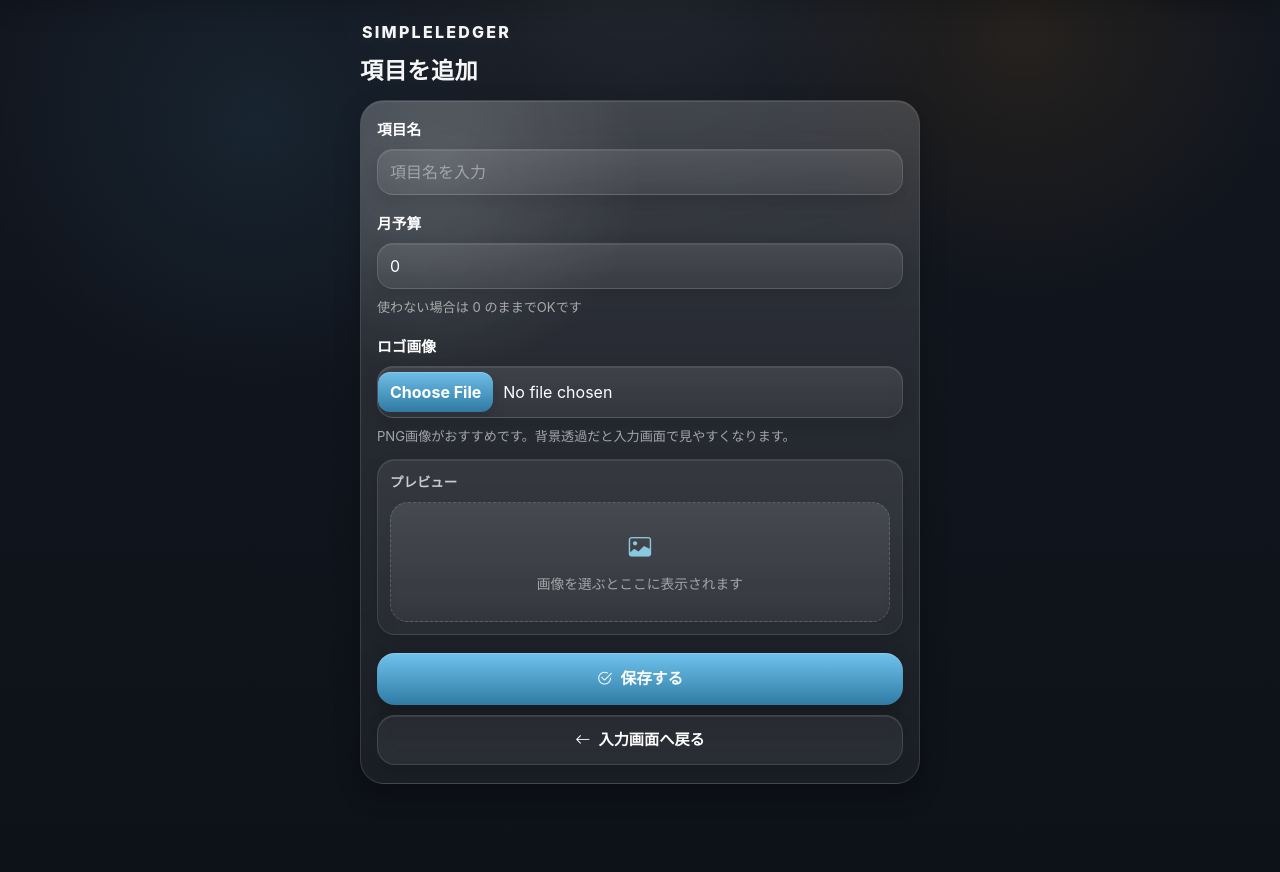
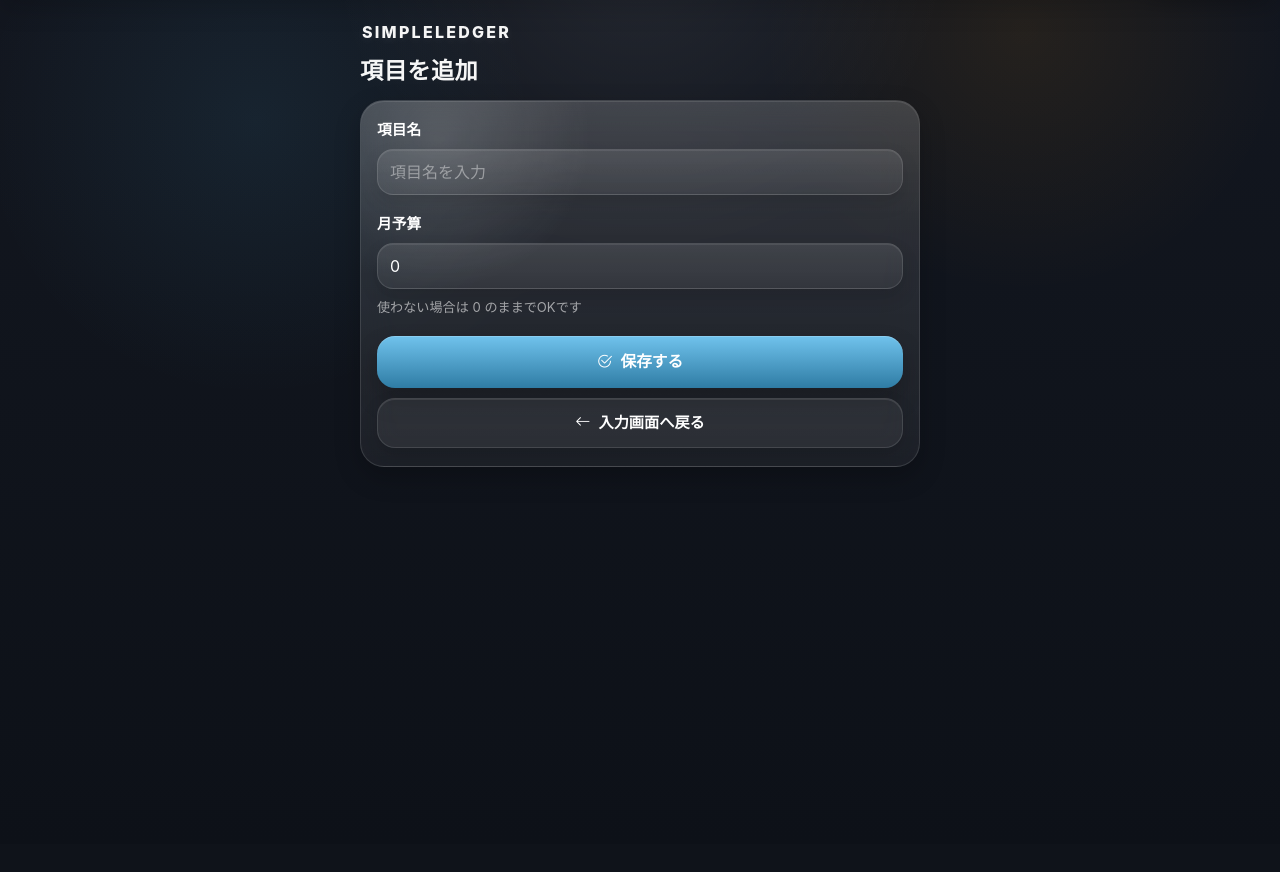
Before and after one commit to yukiakimori0317-art/simpleledger, a Django app: page /categories/add/ in a window 1280 px wide. Shown: the part 59-931 px from the top of the page. After the commit the page ends 526 px from the top, so only its background shows below. Run offline with Django 5.2, Linux system fonts and the light colour scheme; the visitor is signed in with stand-in values (Sample User, id 1); data that the repository does not hold is empty.

Commit message:
画像やめる

```diff
--- a/kakeibo/forms.py
+++ b/kakeibo/forms.py
@@ -48,7 +48,7 @@ class ExpenseEditForm(forms.ModelForm):
 class CategoryForm(forms.ModelForm):
     class Meta:
         model = Category
-        fields = ["name", "budget", "icon"]
+        fields = ["name", "budget"]
         widgets = {
             "name": forms.TextInput(attrs={
                 "class": "form-control",
@@ -60,11 +60,7 @@ class CategoryForm(forms.ModelForm):
                 "min": "0",
                 "step": "1",
             }),
-            "icon": forms.ClearableFileInput(attrs={
-                "class": "form-control",
-                "id": "id_icon",
-                "accept": "image/*",
-            }),
+
         }
 
 
--- a/kakeibo/models.py
+++ b/kakeibo/models.py
@@ -15,12 +15,7 @@ class Category(models.Model):
     name = models.CharField("項目名", max_length=20)
     budget = models.PositiveIntegerField("月予算", default=0)
 
-    icon = models.ImageField(
-        "ロゴ画像",
-        upload_to="category_icons/",
-        blank=True,
-        null=True,
-    )
+
 
     def __str__(self):
         return self.name
--- a/kakeibo/templates/kakeibo/category_form.html
+++ b/kakeibo/templates/kakeibo/category_form.html
@@ -14,7 +14,7 @@
             <h1 class="page-title">{{ page_title }}</h1>
 
             <div class="glass-card form-card">
-                <form method="post" enctype="multipart/form-data" novalidate>
+                <form method="post" novalidate>
                     {% csrf_token %}
 
                     {% if form.non_field_errors %}
@@ -36,44 +36,6 @@
                         <div class="field-error">{{ form.budget.errors|striptags }}</div>
                         {% endif %}
                         <div class="field-help">使わない場合は 0 のままでOKです</div>
-                    </div>
-
-                    <div class="field-block">
-                        <label for="{{ form.icon.id_for_label }}" class="field-label">ロゴ画像</label>
-
-                        <div class="file-input-wrap">
-                            {{ form.icon }}
-                        </div>
-
-                        {% if form.icon.errors %}
-                            <div class="field-error">{{ form.icon.errors|striptags }}</div>
-                        {% endif %}
-
-                        <div class="field-help">
-                            PNG画像がおすすめです。背景透過だと入力画面で見やすくなります。
-                        </div>
-
-                        <div class="icon-preview-card">
-                            <div class="icon-preview-head">プレビュー</div>
-
-                            <div class="icon-preview-box">
-                                <img
-                                    id="icon-preview"
-                                    src="{% if category and category.icon %}{{ category.icon.url }}{% endif %}"
-                                    alt="選択画像プレビュー"
-                                    {% if category and category.icon %}style="display:block;"{% else %}style="display:none;"{% endif %}
-                                >
-
-                                <div
-                                    id="icon-preview-empty"
-                                    class="icon-preview-empty"
-                                    {% if category and category.icon %}style="display:none;"{% else %}style="display:flex;"{% endif %}
-                                >
-                                    <i class="bi bi-image"></i>
-                                    <span>画像を選ぶとここに表示されます</span>
-                                </div>
-                            </div>
-                        </div>
                     </div>
 
                     <div class="action-stack">
@@ -206,8 +168,7 @@
 
     .form-control,
     input[type="text"],
-    input[type="number"],
-    input[type="file"] {
+    input[type="number"] {
         width: 100%;
         border-radius: 16px !important;
         border: 1px solid rgba(255, 255, 255, 0.12) !important;
@@ -237,26 +198,6 @@
         outline: none;
     }
 
-    .file-input-wrap input[type="file"] {
-        padding: 11px 12px !important;
-        cursor: pointer;
-    }
-
-    .file-input-wrap input[type="file"]::file-selector-button {
-        border: none;
-        border-radius: 12px;
-        margin-right: 10px;
-        padding: 8px 12px;
-        color: #fff;
-        font-weight: 700;
-        background:
-            linear-gradient(180deg, rgba(114, 198, 241, 0.95), rgba(47, 126, 167, 0.95));
-        box-shadow:
-            inset 0 1px 0 rgba(255, 255, 255, 0.18),
-            0 6px 14px rgba(0, 0, 0, 0.16);
-        cursor: pointer;
-    }
-
     .field-help {
         margin-top: 8px;
         font-size: 0.82rem;
@@ -270,62 +211,6 @@
         font-weight: 700;
         color: #ff9f98;
         line-height: 1.6;
-    }
-
-    .icon-preview-card {
-        margin-top: 12px;
-        padding: 12px;
-        border-radius: 18px;
-        background:
-            linear-gradient(180deg, rgba(255, 255, 255, 0.08), rgba(255, 255, 255, 0.04));
-        border: 1px solid rgba(255, 255, 255, 0.10);
-        box-shadow:
-            inset 0 1px 0 rgba(255, 255, 255, 0.08),
-            0 8px 18px rgba(0, 0, 0, 0.12);
-    }
-
-    .icon-preview-head {
-        font-size: 0.84rem;
-        font-weight: 800;
-        color: rgba(255, 255, 255, 0.74);
-        margin-bottom: 10px;
-    }
-
-    .icon-preview-box {
-        min-height: 120px;
-        border-radius: 18px;
-        background:
-            linear-gradient(180deg, rgba(255, 255, 255, 0.10), rgba(255, 255, 255, 0.05));
-        border: 1px dashed rgba(255, 255, 255, 0.16);
-        display: flex;
-        align-items: center;
-        justify-content: center;
-        padding: 14px;
-        overflow: hidden;
-    }
-
-    #icon-preview {
-        max-width: 100%;
-        max-height: 110px;
-        object-fit: contain;
-        display: block;
-        filter: drop-shadow(0 8px 18px rgba(0, 0, 0, 0.22));
-    }
-
-    .icon-preview-empty {
-        display: flex;
-        flex-direction: column;
-        align-items: center;
-        gap: 8px;
-        text-align: center;
-        color: rgba(255, 255, 255, 0.54);
-        font-size: 0.86rem;
-        line-height: 1.6;
-    }
-
-    .icon-preview-empty i {
-        font-size: 1.4rem;
-        color: rgba(154, 230, 255, 0.82);
     }
 
     .action-stack {
@@ -388,60 +273,6 @@
         .form-card {
             padding: 16px 14px;
         }
-
-        .icon-preview-box {
-            min-height: 110px;
-        }
-
-        #icon-preview {
-            max-height: 96px;
-        }
     }
 </style>
 {% endblock %}
-
-{% block extra_js %}
-<script>
-document.addEventListener("DOMContentLoaded", function () {
-    const fileInput = document.getElementById("id_icon");
-    const preview = document.getElementById("icon-preview");
-    const empty = document.getElementById("icon-preview-empty");
-
-    if (!fileInput || !preview || !empty) return;
-
-    function showEmpty() {
-        preview.src = "";
-        preview.style.display = "none";
-        empty.style.display = "flex";
-    }
-
-    function showImage(src) {
-        preview.src = src;
-        preview.style.display = "block";
-        empty.style.display = "none";
-    }
-
-    fileInput.addEventListener("change", function () {
-        const file = this.files && this.files[0];
-
-        if (!file) {
-            showEmpty();
-            return;
-        }
-
-        if (!file.type || !file.type.startsWith("image/")) {
-            showEmpty();
-            return;
-        }
-
-        const reader = new FileReader();
-
-        reader.onload = function (e) {
-            showImage(e.target.result);
-        };
-
-        reader.readAsDataURL(file);
-    });
-});
-</script>
-{% endblock %}
--- a/kakeibo/templates/kakeibo/index.html
+++ b/kakeibo/templates/kakeibo/index.html
@@ -148,11 +148,7 @@
             <button type="button" class="category-btn" data-category-id="{{ category.id }}"
                 data-category-name="{{ category.name }}">
                 <div class="category-btn-inner">
-                    {% if category.icon %}
-                    <img src="{{ category.icon.url }}" alt="{{ category.name }}" class="category-icon-image">
-                    {% else %}
                     <span class="category-text-only">{{ category.name }}</span>
-                    {% endif %}
                 </div>
             </button>
             {% empty %}
```
Also changed, not shown: kakeibo/migrations/0002_remove_category_icon.py (added). Lines whose indentation alone changed are shown as unchanged.
